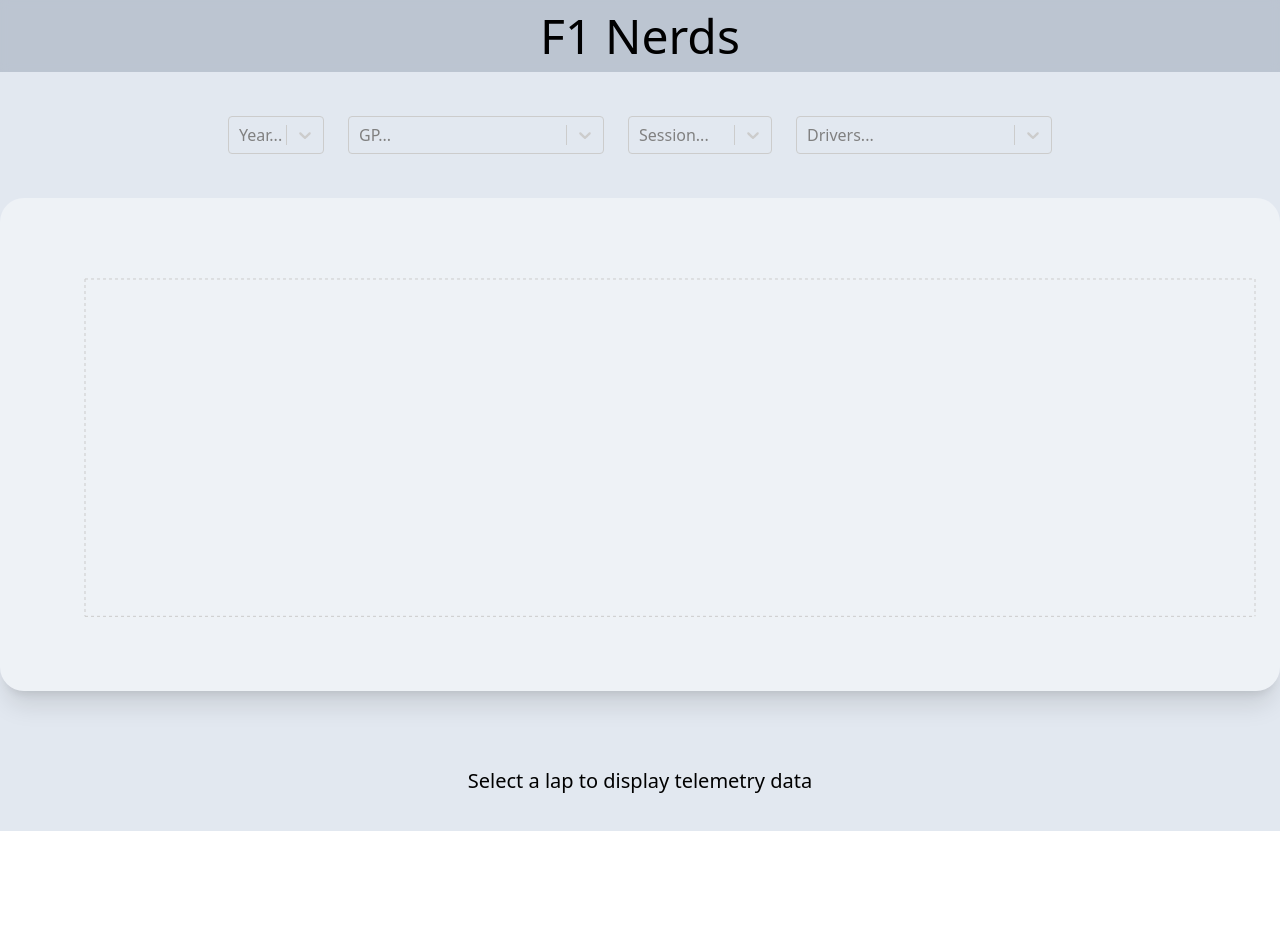
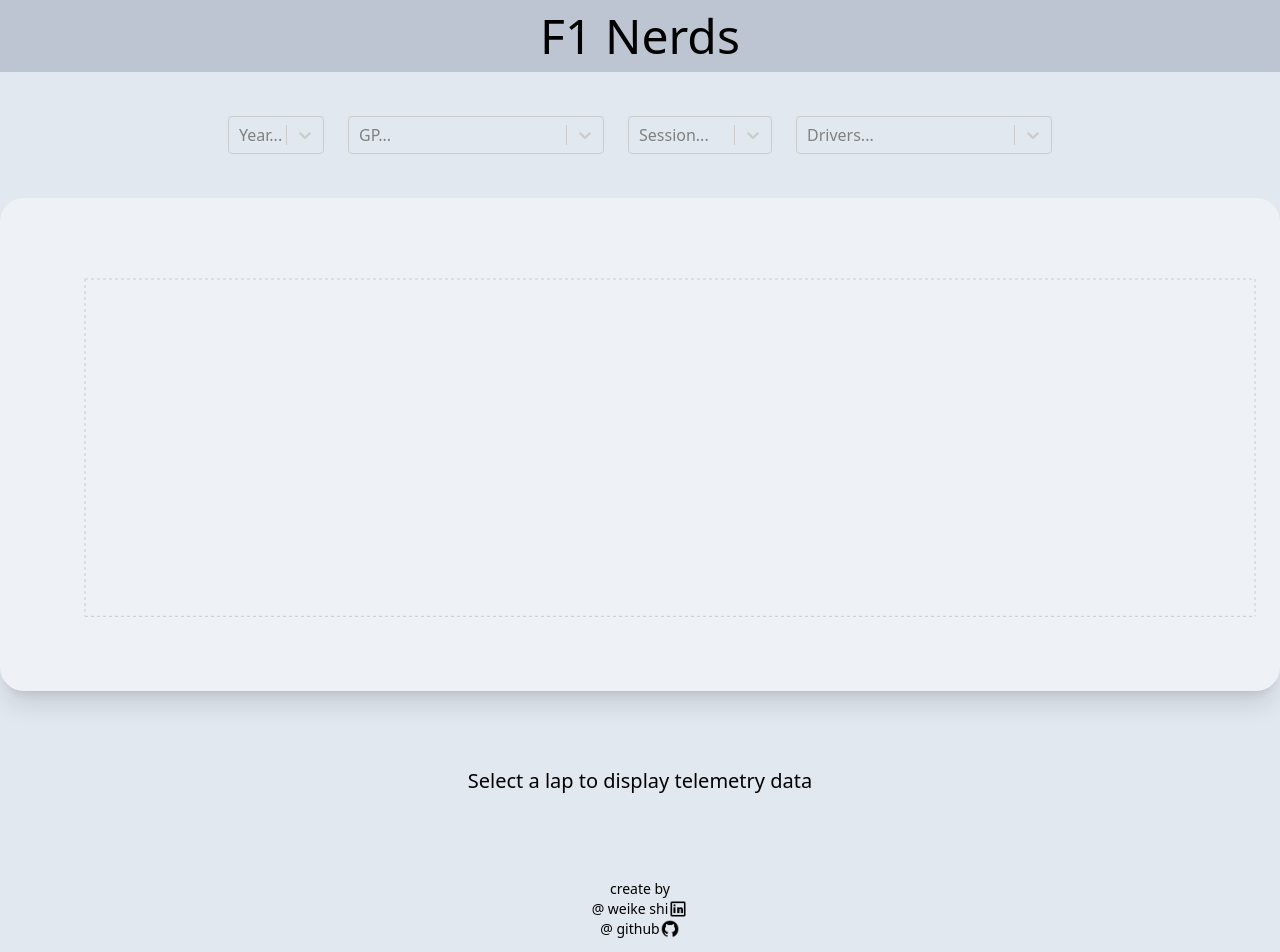
Before and after one commit to WeikeShi0730/f1-nerds-next, a Next.js app: page / in a window 1280 px wide. Shown: the top 952 px of the page. Before the commit the page ends 831 px from the top, so only its background shows below. Built offline with nearby package versions, Linux system fonts and the light colour scheme.

Commit message:
added footer

```diff
--- /dev/null
+++ b/components/footer.component.jsx
@@ -0,0 +1,43 @@
+import Image from "next/image";
+
+const Footer = () => {
+  return (
+    <div className="m-6 mt-12">
+      <div className="text-xs md:text-sm text-center">
+        create by{" "}
+        <a
+          className="flex justify-center items-center "
+          href="https://www.linkedin.com/in/weike-shi/"
+          rel="noopener noreferrer"
+          target="_blank"
+        >
+          @ weike shi
+          <Image
+            src="/icons8-linkedin-24.png"
+            alt="linkedin"
+            width={20}
+            height={20}
+          />
+        </a>
+      </div>
+      <div className="text-xs md:text-sm">
+        <a
+          className="flex justify-center items-center "
+          href="https://github.com/WeikeShi0730/f1-nerds-next"
+          rel="noopener noreferrer"
+          target="_blank"
+        >
+          @ github
+          <Image
+            src="/icons8-github-24.png"
+            alt="github"
+            width={20}
+            height={20}
+          />
+        </a>
+      </div>
+    </div>
+  );
+};
+
+export default Footer;
--- a/pages/index.js
+++ b/pages/index.js
@@ -1,6 +1,7 @@
 import React, { useState, createContext } from "react";
 import Head from "next/head";
 import BackToTop from "../components/back-to-top.component";
+import Footer from "../components/footer.component";
 import LapChart from "../components/lap-chart.component";
 import Telemetry from "../components/telemetry.component";
 
@@ -42,6 +43,7 @@ export default function Home() {
             <LapChart />
             <Telemetry />
           </SelctionsContext.Provider>
+          <Footer />
           <BackToTop />
         </div>
       </main>
```
Also changed, not shown: public/icons8-github-24.png (added), public/icons8-linkedin-24.png (added).
